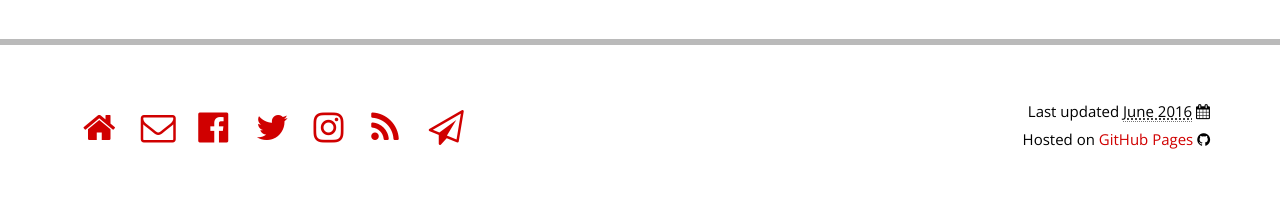
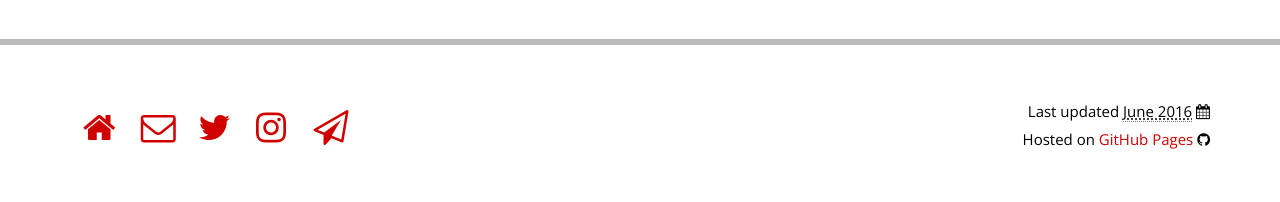
Before and after one commit to CameronD17/blog, a Jekyll site: the page built from index.html, in a window 1280 px wide. Shown: the part 5095-5297 px from the top of the page. Built offline with Jekyll 4.4.1, drawn with Linux system fonts in a browser that asks for light colours; nearby versions of some CDN libraries; comment, search, counter and statistics services are not loaded.

Commit message:
Removed extra links from footer

```diff
--- a/_includes/footer.html
+++ b/_includes/footer.html
@@ -9,16 +9,10 @@
                         <a href="mailto:{{ site.author.email }}" target="_blank" class="btn social-icon" title="E-mail"><i class="fa fa-envelope-o fa-fw"></i></a>
                     </li>
                     <li>
-                        <a href="https://facebook.com/{{ site.author.facebook }}" target="_blank" class="btn social-icon" title="Facebook"><i class="fa fa-facebook-official fa-fw"></i></a>
-                    </li>
-                    <li>
                         <a href="https://twitter.com/{{ site.author.twitter }}" target="_blank" class="btn social-icon" title="Twitter"><i class="fa fa-twitter fa-fw"></i></a>
                     </li>
                     <li>
                         <a href="https://instagram.com/{{ site.author.instagram }}" target="_blank" class="btn social-icon" title="Instagram"><i class="fa fa-instagram fa-fw"></i></a>
-                    </li>
-                    <li>
-                        <a href="{{ 'feed.xml' | prepend: site.baseurl }}" target="_blank" class="btn social-icon" title="RSS"><i class="fa fa-rss fa-fw"></i></a>
                     </li>
                     <li class="open-subscribe-popup">
                         <a class="btn social-icon" title="Subscribe via email"><i class="fa fa-send-o fa-fw"></i></a>
```
